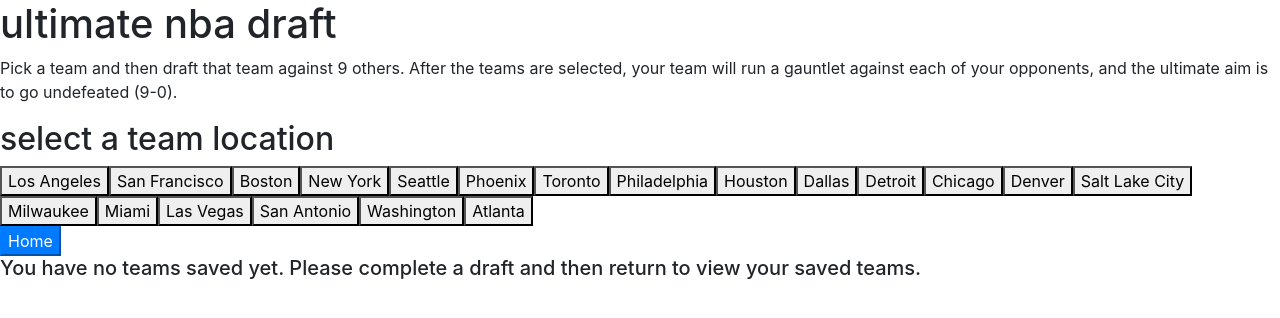
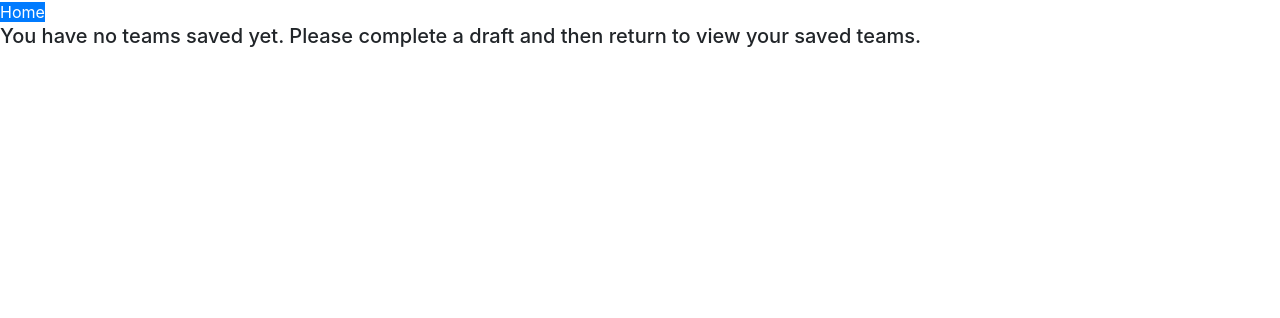
Before and after one commit to ssymonds17/nba-draft-app, a React (Create React App) app: page /history in a window 1280 px wide. Shown: the top 318 px of the page. Built offline with nearby package versions, Linux system fonts and the light colour scheme.

Commit message:
Set up routing so history page can be navigated to and back to the home page as well

```diff
--- a/src/App.js
+++ b/src/App.js
@@ -2,7 +2,6 @@
 import Home from './pages/home/Home';
 import Draft from './pages/draft/Draft';
 import Tournament from './pages/tournament/Tournament';
-import History from './pages/history/History';
 
 function App() {
   const [showHome, setShowHome] = useState(true);
@@ -26,7 +25,6 @@
       {showHome && <Home handleHomeClick={handleHomeClick} />}
       {showDraft && <Draft handleDraftClick={handleDraftClick} />}
       {showTournament && <Tournament />}
-      <History />
     </>
   );
 }
--- a/src/index.js
+++ b/src/index.js
@@ -3,12 +3,17 @@
 import './index.css';
 import App from './App';
 import { AppProvider } from './context';
+import { BrowserRouter as Router, Route } from 'react-router-dom';
+import History from './pages/history/History';
 
 ReactDOM.render(
   <React.StrictMode>
-    <AppProvider>
-      <App />
-    </AppProvider>
+    <Router>
+      <AppProvider>
+        <Route exact path='/' render={() => <App />} />
+        <Route path='/history' render={() => <History />} />
+      </AppProvider>
+    </Router>
   </React.StrictMode>,
   document.getElementById('root')
 );
--- a/src/pages/history/History.js
+++ b/src/pages/history/History.js
@@ -1,4 +1,5 @@
 import React, { useEffect, useState } from 'react';
+import { Link } from 'react-router-dom';
 
 const History = () => {
   const [history, setHistory] = useState(null);
@@ -14,7 +15,9 @@
   if (!history) {
     return (
       <div>
-        <button className='btn-primary'>Home</button>
+        <Link to='/' className='btn-primary'>
+          Home
+        </Link>
         <h5>
           You have no teams saved yet. Please complete a draft and then return
           to view your saved teams.
@@ -24,12 +27,13 @@
   }
   return (
     <section>
-      <button className='btn-primary'>Home</button>
+      <Link to='/' className='btn-primary'>
+        Home
+      </Link>
       <h1>History</h1>
       <table>
         <thead>
           <tr>
-            {/* {Make each position span two columns} */}
             <th>Saved</th>
             <th>Team</th>
             <th>Record</th>
--- a/src/pages/home/Home.js
+++ b/src/pages/home/Home.js
@@ -2,6 +2,7 @@
 import teams from '../../data/teams';
 import { useGlobalContext } from '../../context';
 import { Modal } from 'react-bootstrap';
+import { Link } from 'react-router-dom';
 
 const Home = ({ handleHomeClick }) => {
   const {
@@ -43,6 +44,9 @@
     <>
       <main>
         <section>
+          <Link to='/history' className='btn-primary'>
+            History
+          </Link>
           <h1>ultimate nba draft</h1>
           <p>
             Pick a team and then draft that team against 9 others. After the
```
Also changed, not shown: 2 other files (tests, documents, lock files or other folders).
